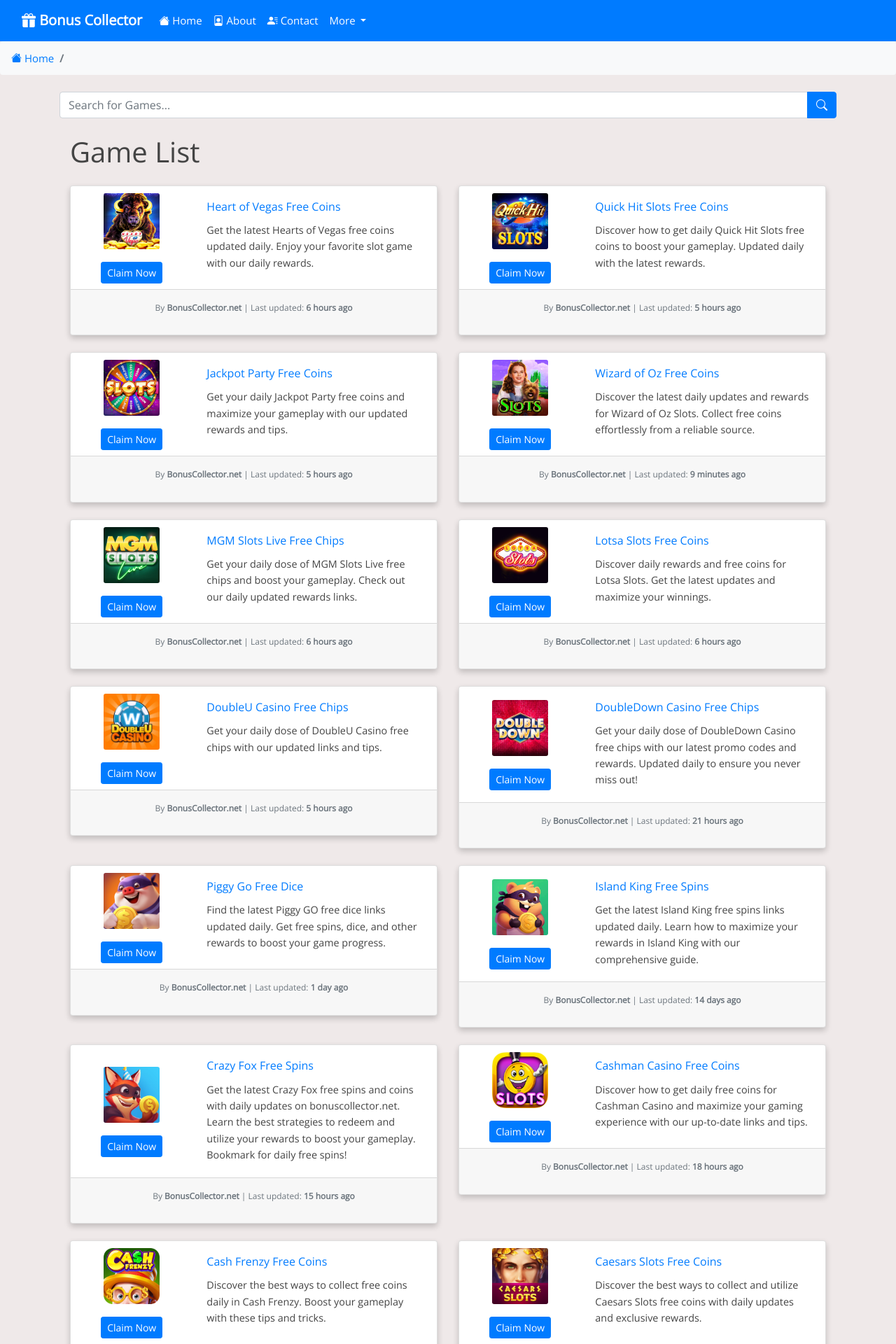
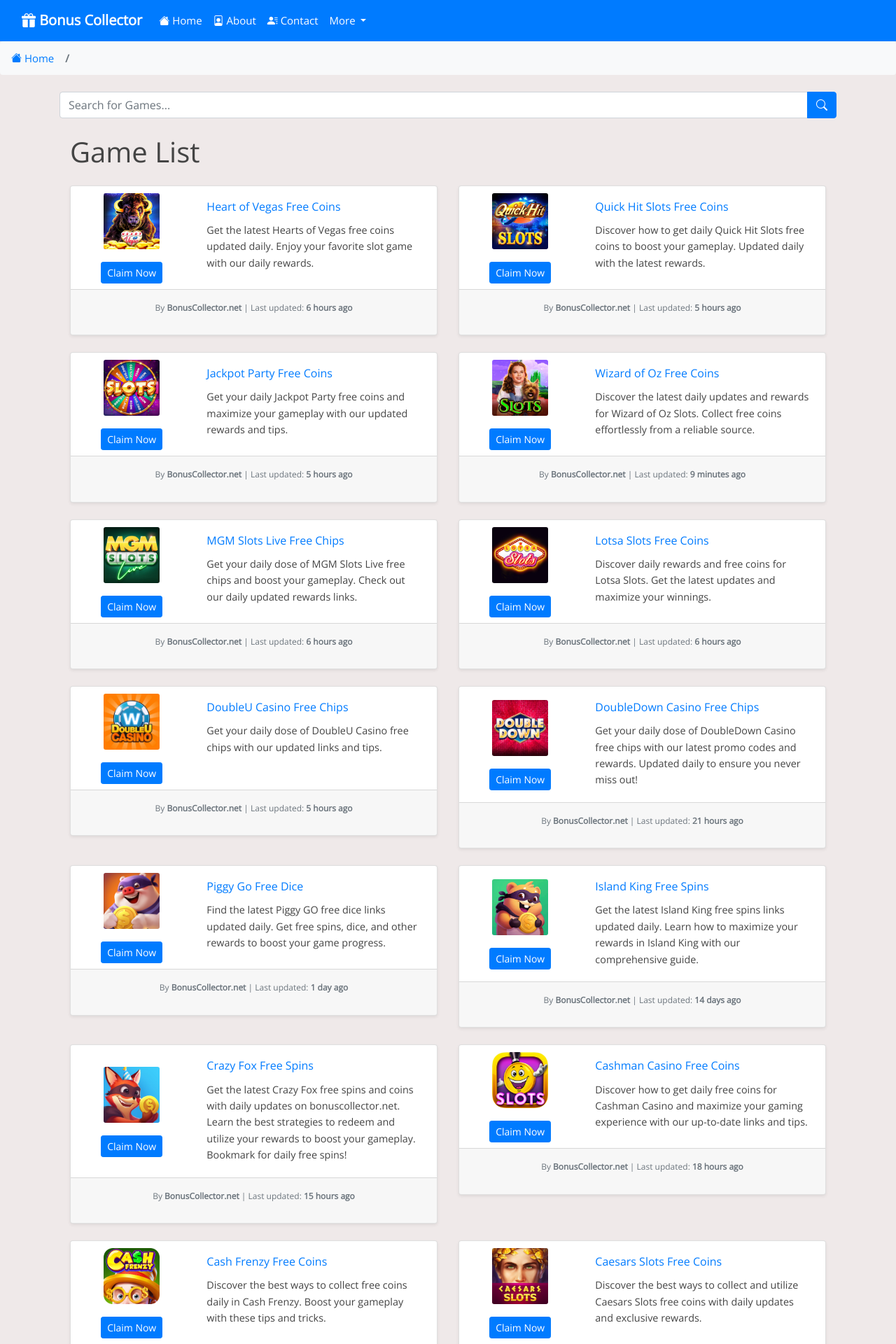
Before and after one commit to Prollad99/bs-net, a Jekyll site: the page built from index.html, in a window 1280 px wide. Shown: the top 1920 px of the page at 70% size. Built offline with Jekyll 4.4.1, drawn with Linux system fonts in a browser that asks for light colours; nearby versions of some CDN libraries; comment, search, counter and statistics services are not loaded.

Commit message:
Update default.html

```diff
--- a/_layouts/default.html
+++ b/_layouts/default.html
@@ -57,7 +57,7 @@
   <meta property="og:url" content="{{ page.url | absolute_url }}">
   <meta property="og:type" content="website">
   <meta property="og:image" content="{{ page.image | default: site.image }}">
-    <link href='https://maxcdn.bootstrapcdn.com/bootstrap/4.0.0/css/bootstrap.min.css' rel='stylesheet' />
+    <link href='https://maxcdn.bootstrapcdn.com/bootstrap/4.3.1/css/bootstrap.min.css' rel='stylesheet' />
     <link href='https://cdn.jsdelivr.net/npm/bootstrap-icons@1.5.0/font/bootstrap-icons.css' rel='stylesheet' />
   <link rel="canonical" href="{{ page.url | absolute_url }}">
   <link rel="icon" href="{{ site.baseurl }}/assets/favicon.ico" type="image/x-icon">
```
